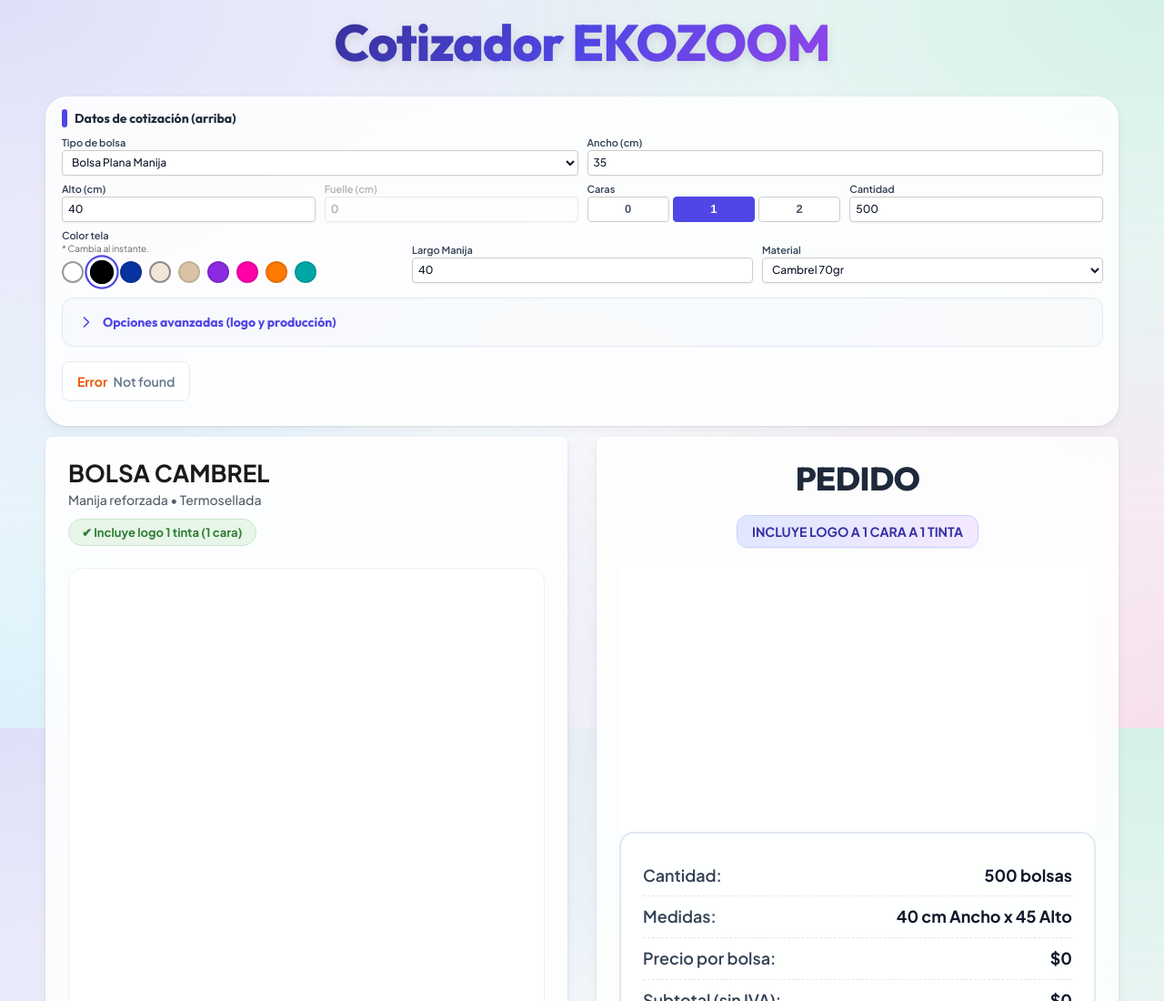
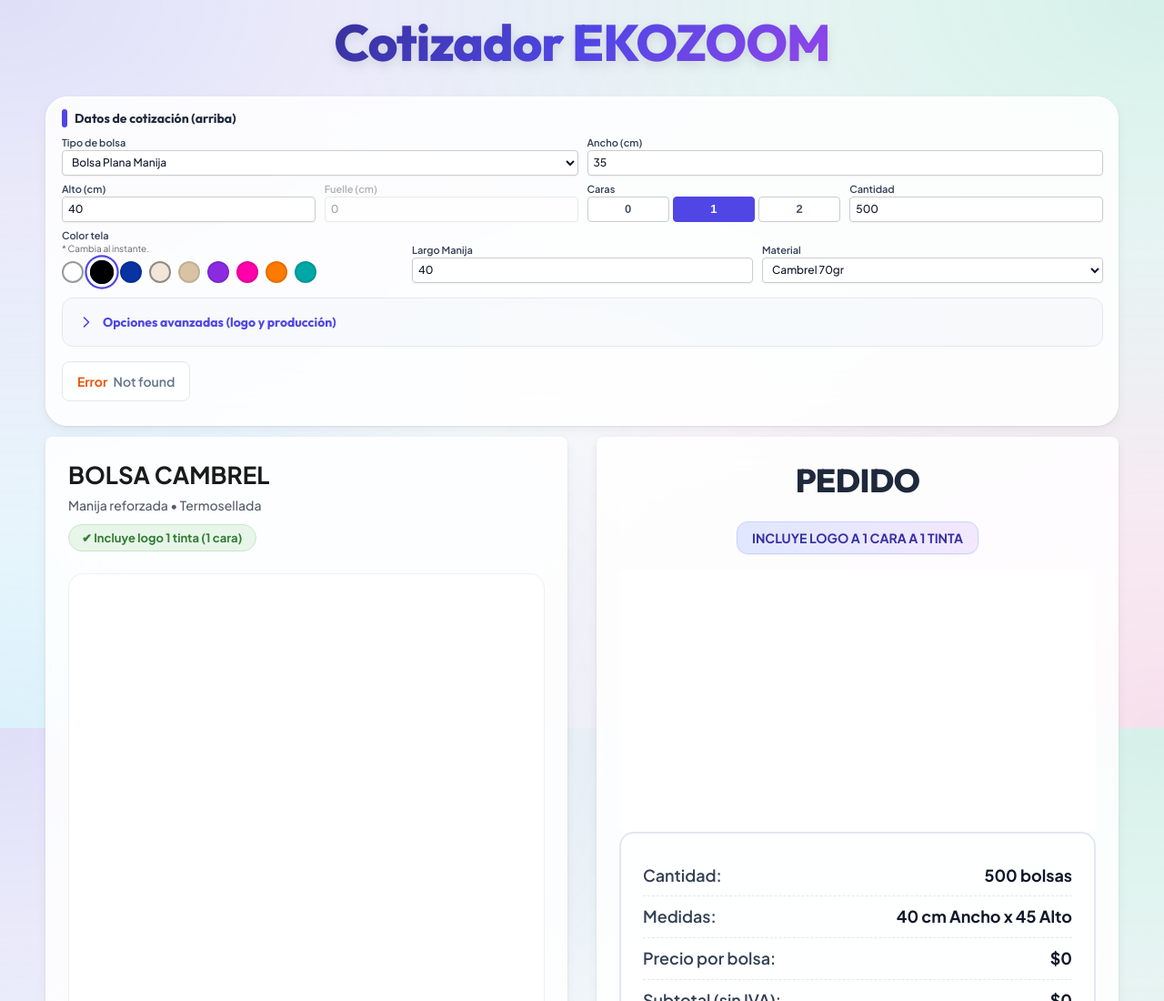
Before and after one commit to ekozoomcol/cotizador, a plain HTML site: page static/index.html in a window 1280 px wide. Shown: the top 1100 px of the page at 91% size. Drawn offline with Linux system fonts and the light colour scheme; no server answers.

Commit message:
fix(ui): Prevenir squash (flex-shrink) en los titulos moviles y subir line-height a 1.3

```diff
--- a/static/index.html
+++ b/static/index.html
@@ -426,13 +426,14 @@
     .orderTitle {
       text-align: center;
       font-size: clamp(26px, 2.8vw, 42px);
-      line-height: 1.15;
-      padding-bottom: 4px;
+      line-height: 1.3 !important;
+      padding-bottom: 6px;
       margin: 0 0 16px;
       color: #1e293b;
       font-weight: 800;
       font-family: 'Outfit', sans-serif;
       letter-spacing: -0.5px;
+      flex-shrink: 0;
     }
 
     .orderPanel {
@@ -781,9 +782,11 @@
       font-weight: 900;
       color: #1a1a1a;
       margin: 0;
-      line-height: 1.15;
-      padding-bottom: 2px;
+      line-height: 1.3 !important;
+      padding-bottom: 4px;
       text-transform: uppercase;
+      flex-shrink: 0;
+      word-wrap: break-word;
     }
 
     .block-title-area p {
```
